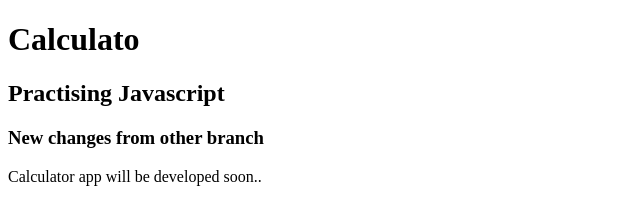
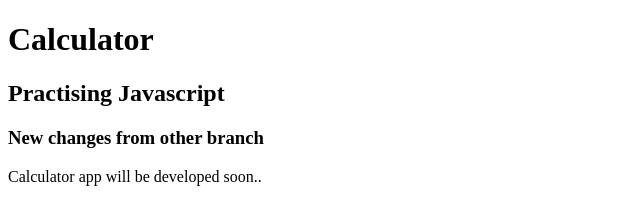
Before and after one commit to mohali2/calculator, a plain HTML site: page index.html in a window 1280 px wide. Shown: the full height of the page, 0-640 px from the left. Drawn offline with Linux system fonts and the light colour scheme.

Commit message:
word corrected

```diff
--- a/index.html
+++ b/index.html
@@ -7,7 +7,7 @@
     <title>Calculator Project</title>
 </head>
 <body>
-    <h1>Calculato</h1>
+    <h1>Calculator</h1>
     <h2>Practising Javascript</h2>
     <h3>New changes from other branch</h3>
     <p>Calculator app will be developed soon..</p>
```
